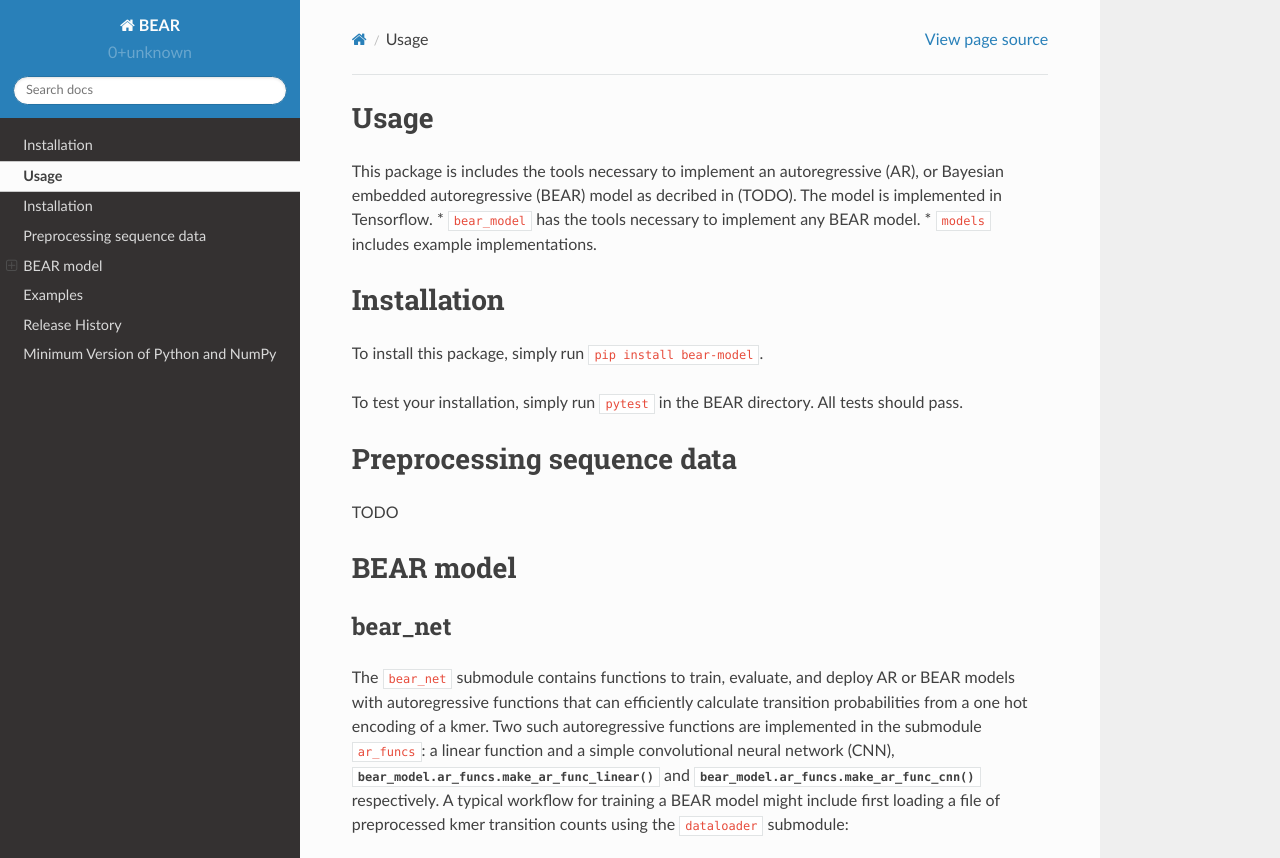
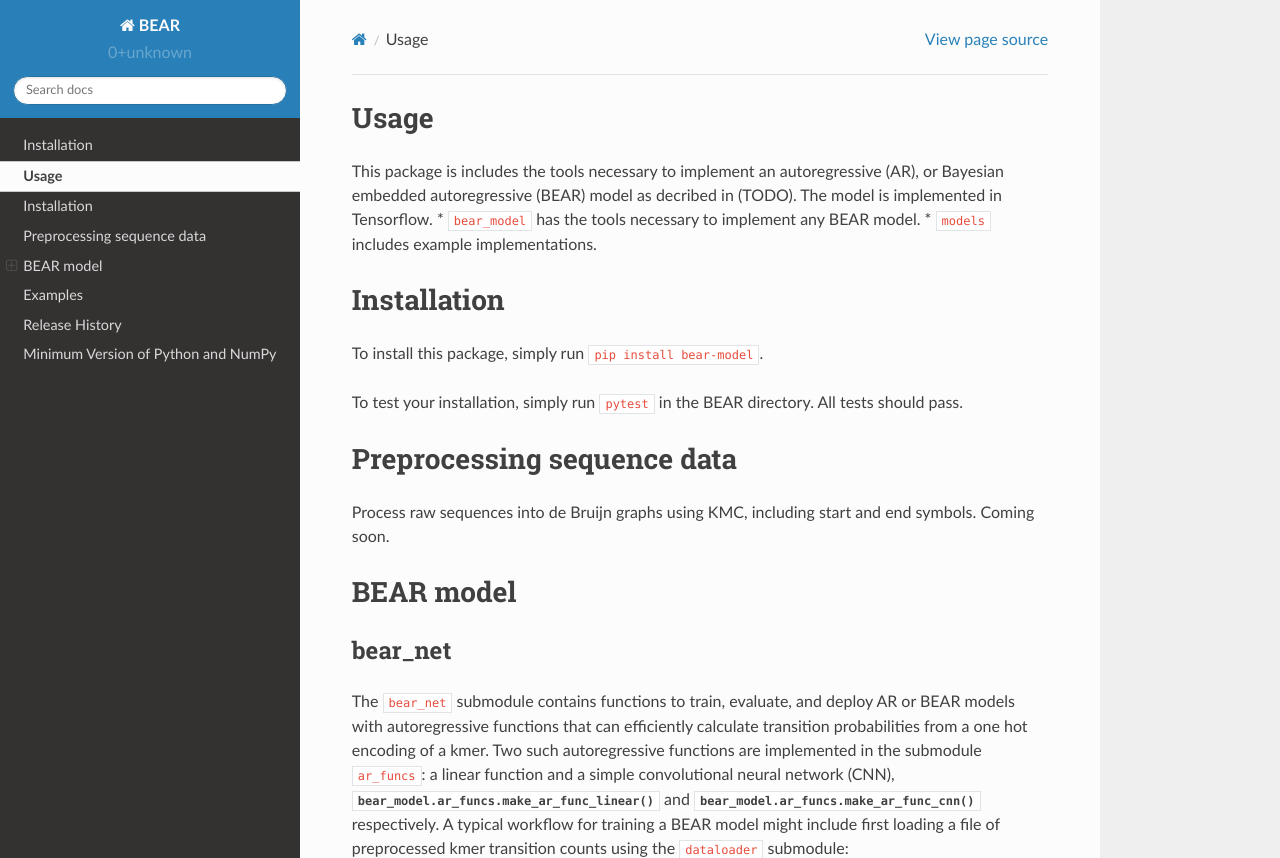
Before and after one commit to debbiemarkslab/BEAR, a Sphinx documentation site: the page built from docs/source/usage.rst, in a window 1280 px wide and 900 px high, cut to the strip 0-858 px from the top of the window. Built offline with Sphinx 7.4.7 and the Read the Docs theme 2.0.0, drawn with Linux system fonts in a browser that asks for light colours.

Commit message:
Second commit

```diff
--- a/docs/source/usage.rst
+++ b/docs/source/usage.rst
@@ -18,7 +18,7 @@ To test your installation, simply run ``pytest`` in the BEAR directory. All test
 Preprocessing sequence data
 ###########################
 
-TODO
+Process raw sequences into de Bruijn graphs using KMC, including start and end symbols. Coming soon.
 
 ##########
 BEAR model
```
